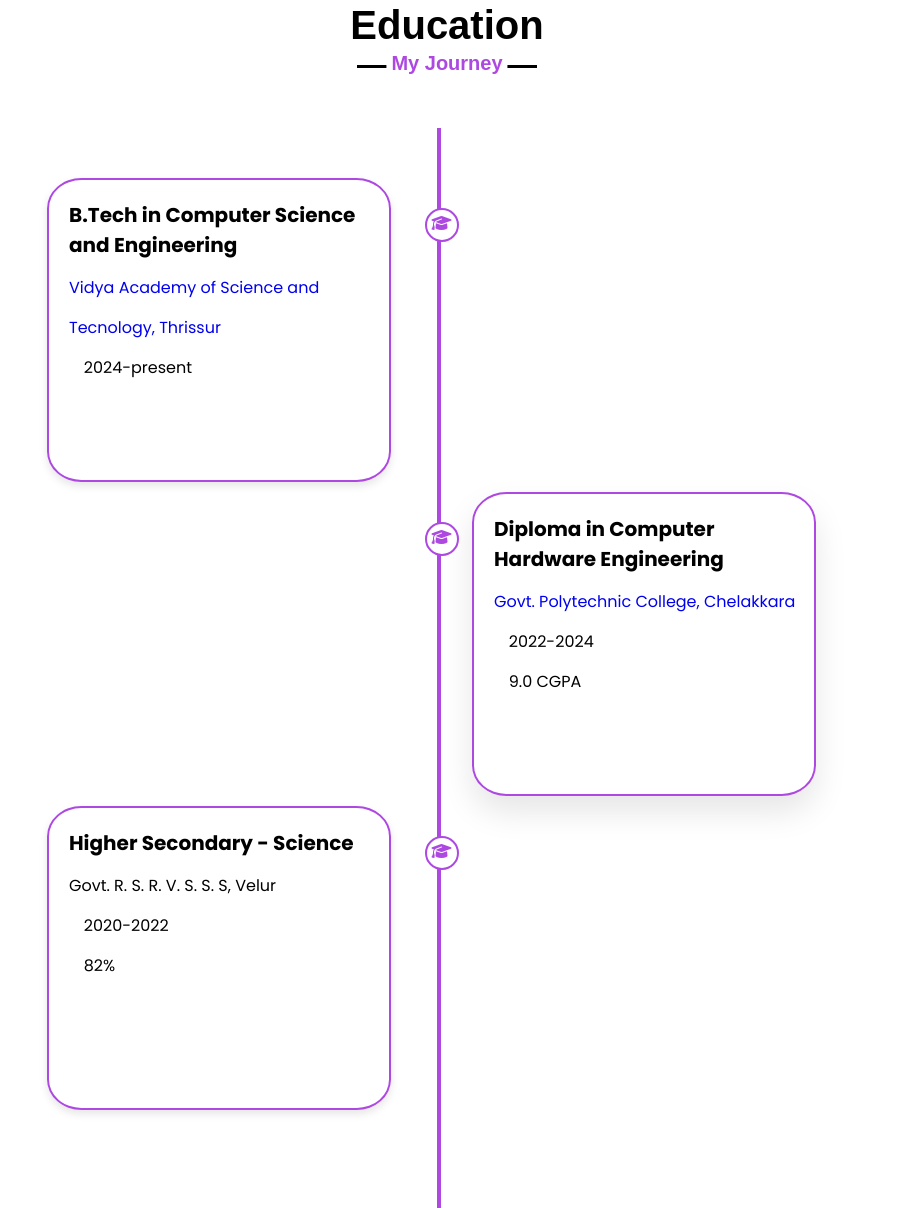
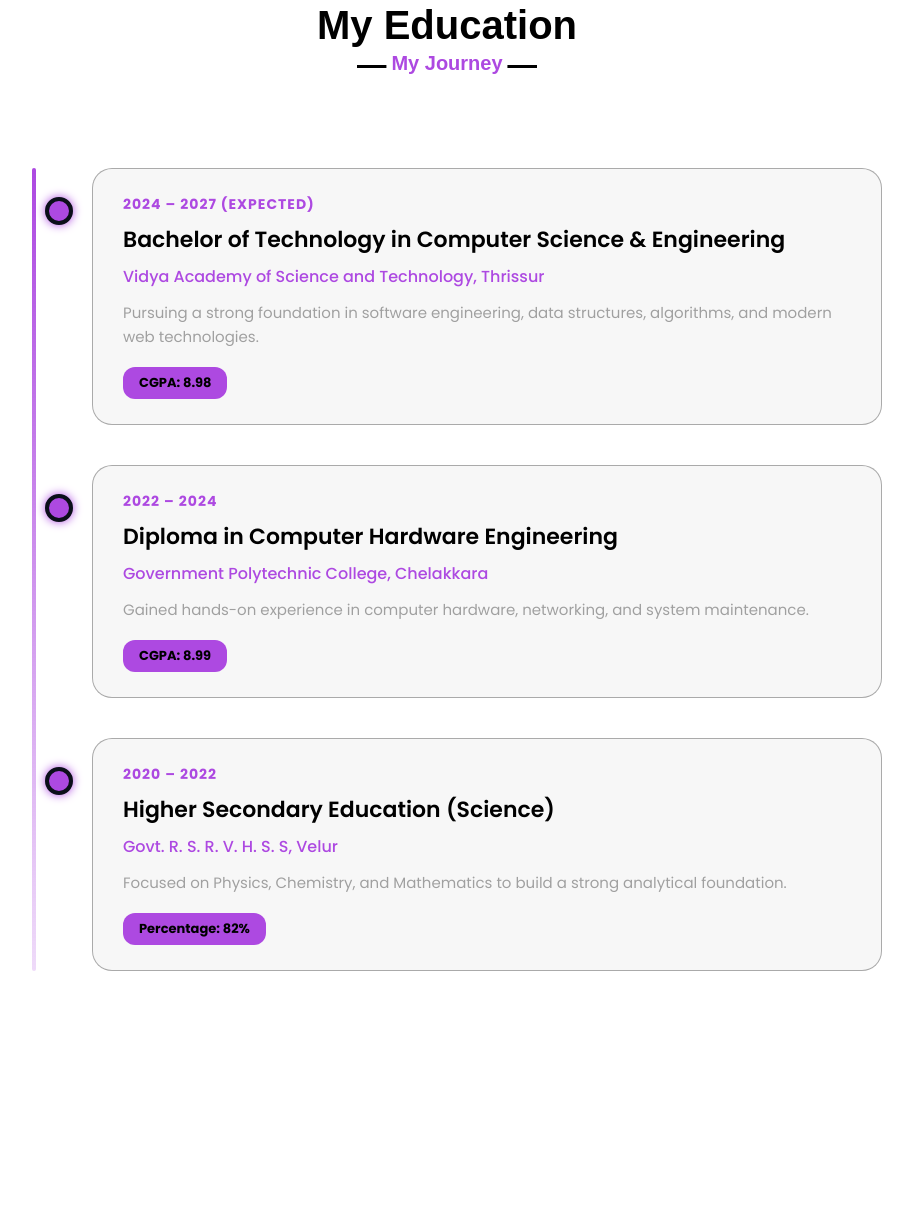
Before and after one commit to NIJOY-P-JOSE/portfolio-website, a plain HTML site: page index.html in a window 1280 px wide. Shown: the part 1847-3055 px from the top of the page, without its empty margins (193-1106 px from the left). Drawn offline with nearby package versions, Linux system fonts and the light colour scheme.

Commit message:
First fix of Education page

```diff
--- a/index.html
+++ b/index.html
@@ -9,7 +9,8 @@
     <script src="https://code.jquery.com/jquery-3.6.0.min.js"></script>
     <script src="https://cdnjs.cloudflare.com/ajax/libs/OwlCarousel2/2.3.4/owl.carousel.min.js"></script>
     <link rel="stylesheet" href="https://cdnjs.cloudflare.com/ajax/libs/OwlCarousel2/2.3.4/assets/owl.carousel.min.css">
-    <script type="text/javascript" src="https://cdn.jsdelivr.net/npm/@emailjs/browser@4/dist/email.min.js"></script>
+    <script type="text/javascript" src="https://cdn.jsdelivr.net/npm/@emailjs/browser@4/dist/email.min.js">
+    </script>
     <script type="text/javascript">
         (function () {
             emailjs.init({
@@ -17,6 +18,136 @@
             });
         })();
     </script>
+    <style>
+        /* Modern Education Section Styling */
+/* Education Section Container */
+.education-content {
+    padding: 40px 0;
+    position: relative;
+}
+
+.timeline-container {
+    position: relative;
+    max-width: 850px;
+    margin: 0 auto;
+    padding-left: 20px;
+}
+
+/* Vertical Timeline Line - Refined Alignment */
+.timeline-container::after {
+    content: '';
+    position: absolute;
+    width: 4px;
+    background: linear-gradient(to bottom, #AD49E1, rgba(173, 73, 225, 0.2));
+    top: 0;
+    bottom: 0;
+    left: 20px; /* Aligned with the container padding */
+    border-radius: 10px;
+}
+
+.edu-card {
+    padding: 25px 30px;
+    position: relative;
+    background: rgba(0, 0, 0, 0.03);
+    border: 1px solid rgba(0, 0, 0, 0.311);
+    border-radius: 20px;
+    margin-bottom: 40px;
+    margin-left: 60px; /* Space for the line and dot */
+    transition: all 0.4s cubic-bezier(0.175, 0.885, 0.32, 1.275);
+    backdrop-filter: blur(5px);
+
+}
+
+.edu-card:hover {
+    transform: translateY(-8px);
+    background: rgba(173, 73, 225, 0.08);
+    border-color: #AD49E1;
+    box-shadow: 0 15px 35px rgba(0, 0, 0, 0.5), 0 0 15px rgba(173, 73, 225, 0.2);
+}
+
+/* Timeline Dot - Precise Positioning */
+.edu-dot {
+    position: absolute;
+    width: 20px;
+    height: 20px;
+    background: #AD49E1;
+    border: 4px solid #0b0f1a; /* Matches site background */
+    border-radius: 50%;
+    left: -48px; /* Positioned exactly on the 4px line */
+    top: 28px;
+    z-index: 2;
+    box-shadow: 0 0 10px #AD49E1;
+    transition: all 0.3s ease;
+}
+
+.edu-card:hover .edu-dot {
+    background: #ffffff;
+    transform: scale(1.2);
+    box-shadow: 0 0 20px #AD49E1;
+}
+
+.edu-year {
+    color: #AD49E1;
+    font-weight: 700;
+    font-size: 14px;
+    letter-spacing: 1px;
+    margin-bottom: 8px;
+    text-transform: uppercase;
+}
+
+.edu-info h3 {
+    font-size: 22px;
+    color: #000000;
+    margin-bottom: 8px;
+    font-weight: 600;
+}
+
+.edu-college {
+    color: #AD49E1;
+    text-decoration: none;
+    font-size: 16px;
+    display: inline-block;
+    margin-bottom: 12px;
+    font-weight: 500;
+    transition: 0.3s;
+}
+
+.edu-college:hover {
+    color: #ffffff;
+    text-decoration: underline;
+}
+
+.edu-info p {
+    color: #a0a0a0;
+    line-height: 1.6;
+    font-size: 15px;
+}
+
+.edu-grade {
+    display: inline-block;
+    margin-top: 18px;
+    padding: 6px 16px;
+    background: #AD49E1;
+    color: #000000;
+    border-radius: 12px;
+    font-size: 13px;
+    font-weight: 700;
+}
+
+/* Mobile Responsiveness */
+@media (max-width: 768px) {
+    .timeline-container {
+        margin-left: 10px;
+    }
+    .edu-card {
+        margin-left: 45px;
+        padding: 20px;
+    }
+    .edu-dot {
+        left: -43px;
+    }
+}
+    </style>
 </head>
 <body>
     <nav class="navbar">
@@ -25,10 +156,6 @@
                 <a href="#">Portfo<span>lio.</span>
                </a>
             </div>
-            <div class="menu-icon">
-                <i class="fa fa-bars"></i>
-            </div>
-
             <ul class="menu">
                 <li>
                     <a href="#home" class="menu-btn">Home</a>
@@ -124,7 +251,55 @@
     <hr>
 
     <!--Education Section-->
-     <section class="education" id="education">
+       <section class="education" id="education">
+    <div class="max-width">
+        <h2 class="title fadein">My Education</h2>
+
+        <div class="education-content">
+            <div class="timeline-container">
+
+                <div class="edu-card" data-aos="fade-up">
+                    <div class="edu-dot"></div>
+                    <div class="edu-info">
+                        <div class="edu-year">2024 – 2027 (Expected)</div>
+                        <h3>Bachelor of Technology in Computer Science & Engineering</h3>
+                        <a href="https://vidyaacademy.ac.in/" target="_blank" class="edu-college">
+                            Vidya Academy of Science and Technology, Thrissur
+                        </a>
+                        <p>Pursuing a strong foundation in software engineering, data structures, algorithms, and modern web technologies. </p>
+                        <span class="edu-grade">CGPA: 8.98 </span>
+                    </div>
+                </div>
+
+                <div class="edu-card" data-aos="fade-up" data-aos-delay="100">
+                    <div class="edu-dot"></div>
+                    <div class="edu-info">
+                        <div class="edu-year">2022 – 2024</div>
+                        <h3>Diploma in Computer Hardware Engineering</h3>
+                        <a href="http://www.gpcchelakkara.ac.in/" target="_blank" class="edu-college">
+                            Government Polytechnic College, Chelakkara
+                        </a>
+                        <p>Gained hands-on experience in computer hardware, networking, and system maintenance. </p>
+                        <span class="edu-grade">CGPA: 8.99 </span>
+                    </div>
+                </div>
+
+                <div class="edu-card" data-aos="fade-up" data-aos-delay="200">
+                    <div class="edu-dot"></div>
+                    <div class="edu-info">
+                        <div class="edu-year">2020 – 2022</div>
+                        <h3>Higher Secondary Education (Science)</h3>
+                        <span class="edu-college">Govt. R. S. R. V. H. S. S, Velur </span>
+                        <p>Focused on Physics, Chemistry, and Mathematics to build a strong analytical foundation. </p>
+                        <span class="edu-grade">Percentage: 82% </span>
+                    </div>
+                </div>
+
+            </div>
+        </div>
+    </div>
+</section>
+    <!-- <section class="education" id="education">
         <div class="max-width">
             <h2 class="title fadein">Education</h2>
             <div class="timeline"></div>
@@ -167,7 +342,7 @@
                 </div>
                 <div class="circle"><i class="fa-solid fa-graduation-cap"></i></div>
         </div>
-    </section>
+    </section> -->
     <!--Education Section Ended-->
 
     <!--Skill Section-->
@@ -218,9 +393,9 @@
             </div>
         </div>
     </section>
-    <!-- Skills Section End -->
+    <!-- Skills section end -->
 
-    <!-- Project Section Start -->
+    <!-- Project section start -->
     <section class="projects" id="projects">
         <div class="max-width">
             <h2 class="title fadein">My Projects</h2>
@@ -365,7 +540,6 @@
     </section>
     <!--Project Section Ended-->
 
-
     <footer>
         <span>Created By <a href="https://www.linkedin.com/in/nijoy-p-jose" target="_blank" rel="noreferrer">Nijoy </a> |<span>  <i class="fa-solid fa-copyright"></i>All rights reserved 2024</span></span>
     </footer>
```
